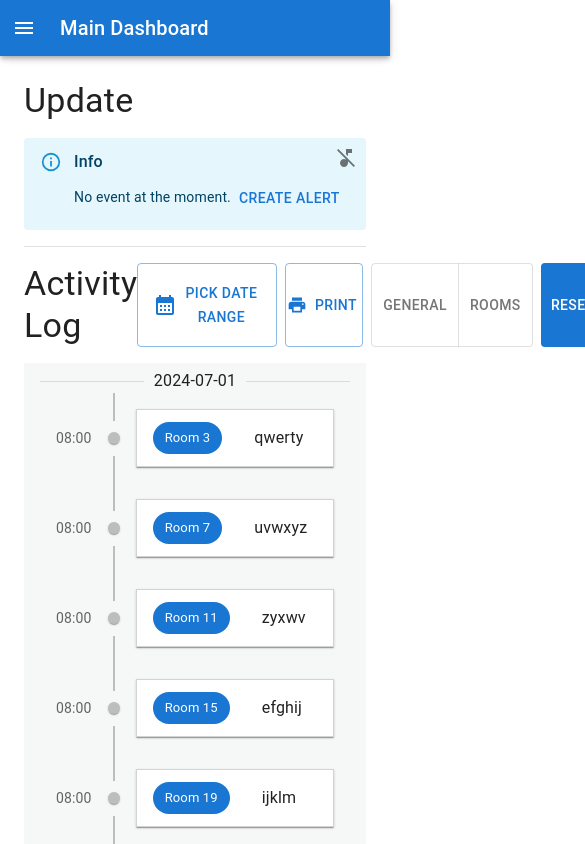
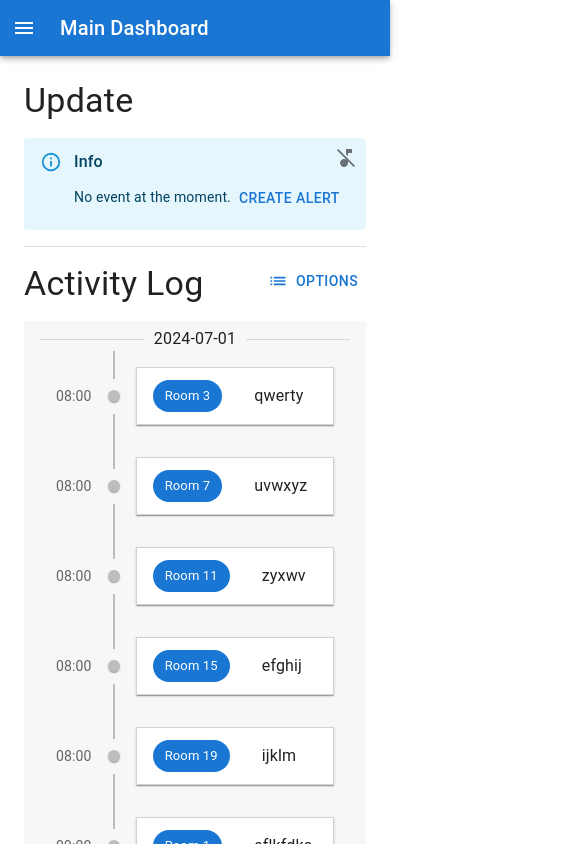
Before and after one commit to jasons321/care-home, a React (Create React App) app: page / in a window 390 px wide. Shown: the top 844 px of the page, 585 px wide, since content can reach past the window. Built offline with nearby package versions, Linux system fonts and the light colour scheme; the HTML template or start-up script is replaced by a standard one.

Commit message:
added some mobile responsiveness

```diff
--- a/src/App.js
+++ b/src/App.js
@@ -30,6 +30,10 @@ import Checkbox from '@mui/material/Checkbox';
 import Button from '@mui/material/Button';
 import ToggleButton from '@mui/material/ToggleButton';
 import ToggleButtonGroup from '@mui/material/ToggleButtonGroup';
+import useMediaQuery from '@mui/material/useMediaQuery';
+import Menu from '@mui/material/Menu';
+import MenuItem from '@mui/material/MenuItem';
+import ListIcon from '@mui/icons-material/List';
 
 import ExampleCounter from './alert';
 import AlertDialogSlide from './date';
@@ -85,12 +89,19 @@ const DrawerHeader = styled('div')(({ theme }) => ({
 
 
 export default function App() {
+  const theme = useTheme();
+  const isMobileQuery = useMediaQuery(theme.breakpoints.down('sm')); // or 'xs'
+  const [isMobile, setIsMobile] = useState(false);
+
+  useEffect(() => {
+    setIsMobile(isMobileQuery);
+  }, [isMobileQuery]);
+  console.log(isMobile)
   const totalActivities = activities.rooms
   const [alignment, setAlignment] = React.useState(null);
 
   const [selectedActivities, filterActivities] = useState(activities.rooms);
 
-  const theme = useTheme();
   const [open, setOpen] = React.useState(false);
 
   const [dateRange, setParentDates] = useState(['set', 'set']);
@@ -122,6 +133,16 @@ export default function App() {
       setAlignment(newAlignment);
     }
   };
+
+  const [anchorEl, setAnchorEl] = React.useState(null);
+  const openMenu = Boolean(anchorEl);
+  const handleClick = (event) => {
+    setAnchorEl(event.currentTarget);
+  };
+  const handleClose = () => {
+    setAnchorEl(null);
+  };
+
 
   return (
     <Box sx={{ display: 'flex' }}>
@@ -197,10 +218,53 @@ export default function App() {
         <ExampleCounter/>
         <Divider style={{width:'100%'}} sx={{mt:"1rem", mb:"1rem"}}/>
           <Box component="section" sx={{ display: 'flex',  justifyContent: 'space-between' }}>
-            <Typography variant="h4"  display="inline">
+            <Typography variant="h4" >
               Activity Log
             </Typography>
-            <Box sx={{ display: 'flex', gap:"0.5rem", width:"fit-content"}} display="inline">
+            {isMobile ?
+            <div>
+            <Button
+              id="basic-button"
+              aria-controls={openMenu ? 'basic-menu' : undefined}
+              aria-haspopup="true"
+              aria-expanded={openMenu ? 'true' : undefined}
+              onClick={handleClick}
+              startIcon={              <ListIcon/>              }
+            >
+              Options
+            </Button>
+            <Menu
+              id="basic-menu"
+              anchorEl={anchorEl}
+              open={openMenu}
+              onClose={handleClose}
+              MenuListProps={{
+                'aria-labelledby': 'basic-button',
+              }}
+            >
+              <MenuItem ><AlertDialogSlide setParentDates={setParentDates}/></MenuItem>
+              <MenuItem ><ResponsiveDialog fullWidth parsed={parsedActivities}/> </MenuItem>
+              <MenuItem >
+                <ToggleButtonGroup
+                  color="primary"
+                  value={alignment}
+                  exclusive
+                  fullWidth
+                  onChange={handleToggle}
+                  aria-label="Platform"
+                >
+                  <ToggleButton value="General">General</ToggleButton>
+                  <ToggleButton value="Rooms">Rooms</ToggleButton>
+                </ToggleButtonGroup>
+              </MenuItem>
+              <MenuItem>
+                <Button fullWidth  variant="contained" disableElevation>
+                  Reset
+                </Button>
+              </MenuItem>
+            </Menu>
+          </div>
+            : <Box sx={{ display: 'flex', gap:"0.5rem", width:"fit-content"}} >
               <AlertDialogSlide setParentDates={setParentDates}/>
               <ResponsiveDialog parsed={parsedActivities}/>
 
@@ -217,8 +281,7 @@ export default function App() {
               <Button variant="contained" disableElevation>
                 Reset
               </Button>
-
-            </Box>
+            </Box>}
           </Box>
           {alignment === 'General' ? <CustomizedTimeline activities={totalActivities} date={dateRange} parsed={setParsed}/> : <CustomizedTimeline activities={selectedActivities} date={dateRange} parsed={setParsed}/>
         }
--- a/src/date.js
+++ b/src/date.js
@@ -41,7 +41,7 @@ export default function AlertDialogSlide({setParentDates}) {
 
   return (
     <React.Fragment>
-      <Button variant="outlined" onClick={handleClickOpen} sx={{ display: "flex", gap: "0.3rem" }}>
+      <Button variant="outlined" fullWidth onClick={handleClickOpen} sx={{ display: "flex", gap: "0.3rem" }}>
         <CalendarMonthIcon />
         Pick Date Range
       </Button>
--- a/src/print.js
+++ b/src/print.js
@@ -43,7 +43,7 @@ export default function ResponsiveDialog({parsed}) {
 
   return (
     <React.Fragment>
-      <Button variant="outlined" startIcon={<PrintIcon />} onClick={handleClickOpen}>
+      <Button variant="outlined" fullWidth startIcon={<PrintIcon />} onClick={handleClickOpen}>
         Print
       </Button>
 
```
